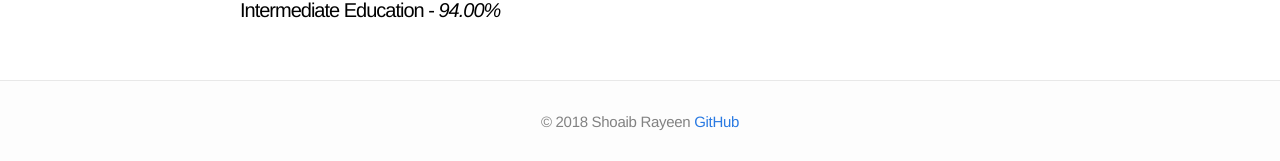
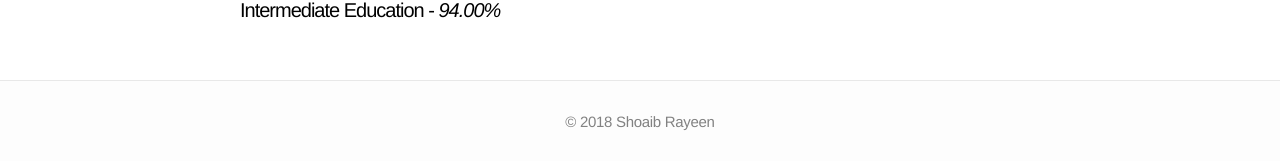
Before and after one commit to shoaibrayeen/shoaibrayeen.github.io, a Jekyll site: the page built from doc/resume.md, in a window 1280 px wide and 900 px high, scrolled down 1570 px. Shown: the part 736-897 px from the top of the window. Built offline with Jekyll 4.4.1, drawn with Linux system fonts in a browser that asks for light colours; our own code applies the rules of GitHub Pages for plain Markdown files.

Commit message:
Updated Footer

```diff
--- a/_includes/footer.html
+++ b/_includes/footer.html
@@ -2,6 +2,5 @@
 
     <p style="text-align:center">
       &copy;&nbsp;2018 Shoaib Rayeen
-      <a href="https://github.com/shoaibrayeen" target="_blank">GitHub</a>
     </p>
 </footer>
```
